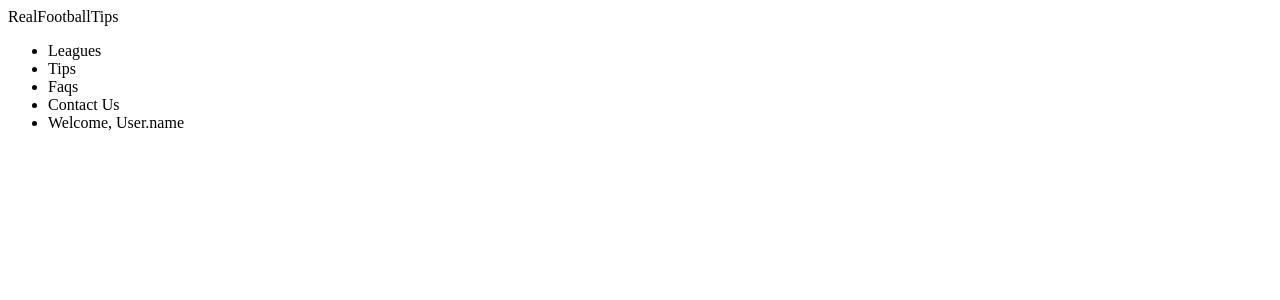
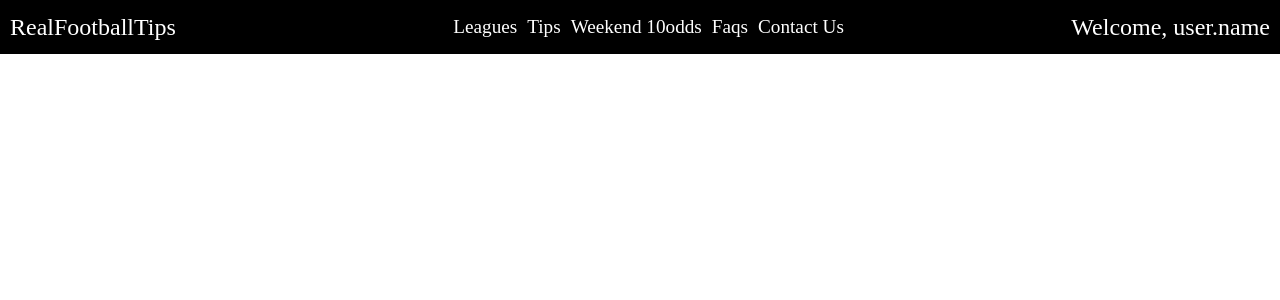
Before and after one commit to diamond-nicholas/football_tip, a React (Create React App) app: page / in a window 1280 px wide. Shown: the top 300 px of the page. Built offline with nearby package versions, Linux system fonts and the light colour scheme.

Commit message:
add styles to nav

```diff
--- a/src/Components/App.js
+++ b/src/Components/App.js
@@ -1,4 +1,5 @@
 import Nav from './Nav';
+import('../Styles/App.css');
 
 function App() {
   return (
--- a/src/Components/Nav.js
+++ b/src/Components/Nav.js
@@ -1,22 +1,23 @@
 import React from 'react';
-
+import('../Styles/Nav.css');
 const Nav = () => {
   return (
-    <div>
+    <div className='main'>
       <nav className='nav'>
         <header className='left'>
           {/* <img src='' alt='' /> */}
           RealFootballTips
         </header>
-        <header className='right'>
+        <header className='middle'>
           <ul>
             <li className='list-item'>Leagues</li>
             <li className='list-item'>Tips</li>
+            <li className='list-item'>Weekend 10odds</li>
             <li className='list-item'>Faqs</li>
             <li className='list-item'>Contact Us</li>
-            <li className='list-item'>Welcome, User.name</li>
           </ul>
         </header>
+        <header className='right'>Welcome, user.name</header>
       </nav>
     </div>
   );
--- /dev/null
+++ b/src/Styles/App.css
@@ -0,0 +1,5 @@
+body {
+  margin: 0;
+  padding: 0;
+  box-sizing: border-box;
+}
--- /dev/null
+++ b/src/Styles/Nav.css
@@ -0,0 +1,28 @@
+.main {
+  background-color: black;
+  color: white;
+  /* width: 100%;
+  font-size: 62.5%; */
+}
+.nav {
+  /* color: white; */
+  display: flex;
+  justify-content: space-between;
+  align-items: center;
+}
+header ul {
+  display: flex;
+}
+header ul li {
+  list-style: none;
+  padding-left: 10px;
+  font-size: 1.2rem;
+}
+.left {
+  font-size: 1.5rem;
+  padding-left: 10px;
+}
+.right {
+  font-size: 1.5rem;
+  padding-right: 10px;
+}
```
